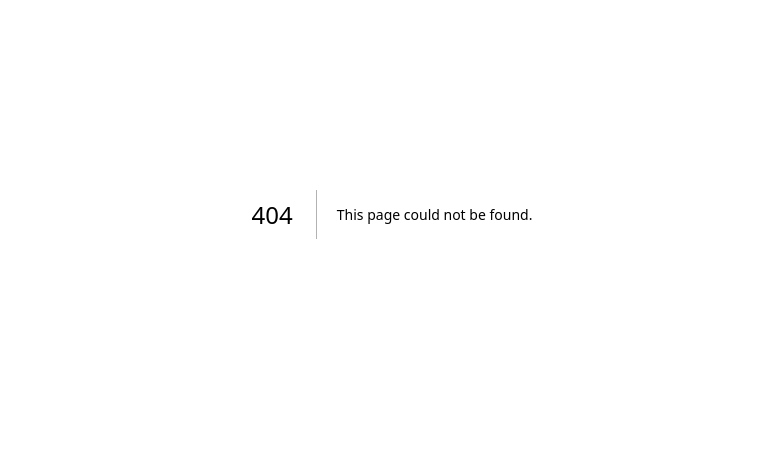
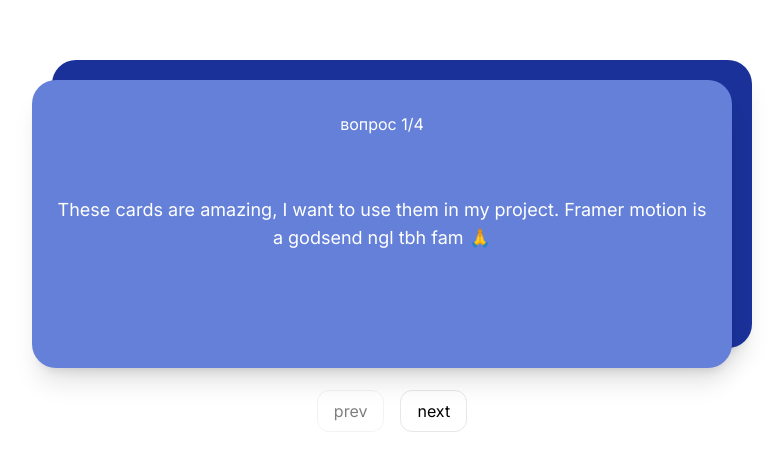
Before and after one commit to GEREGUR/360_assigment, a Next.js app: page /test in a window 1280 px wide. Before the commit this address had no page. Shown: the part 186-656 px from the top of the page, without its empty margins (248-1031 px from the left). Built offline with nearby package versions, Linux system fonts and the light colour scheme.

Commit message:
created card stack

```diff
--- a/app/globals.css
+++ b/app/globals.css
@@ -2,6 +2,12 @@
 @tailwind components;
 @tailwind utilities;
 
+html,
+body,
+:root {
+  height: 100%;
+}
+
 /* *{
     background-color: black;
 } */
--- /dev/null
+++ b/app/test/page.tsx
@@ -0,0 +1,36 @@
+import { CardStack } from '@/components/CardStack';
+
+const CARDS = [
+  {
+    id: 0,
+    content:
+      'These cards are amazing, I want to use them in my project. Framer motion is a godsend ngl tbh fam 🙏',
+  },
+  {
+    id: 1,
+    content:
+      'I dont like this Twitter thing, deleting it right away because yolo. Instead, I would like to call it X.com so that it can easily be confused with adult sites.',
+  },
+  {
+    id: 2,
+    content:
+      'The first rule of Fight Club is that you do not talk about fight club. The second rule of Fight club is that you DO NOT TALK about fight club.',
+  },
+  {
+    id: 3,
+    content: 'test card',
+  },
+];
+
+const TestPage = () => {
+  return (
+    <div className="h-full">
+      <div className="h-full flex items-center justify-center">
+        <CardStack items={CARDS} />
+      </div>
+      {/* <div className="h-full border-t border-2">тут можно тестить свои компоненты, создавая для каждого компонента такой контейнер</div> */}
+    </div>
+  );
+};
+
+export default TestPage;
--- /dev/null
+++ b/components/CardStack.tsx
@@ -0,0 +1,102 @@
+'use client';
+
+import { useState } from 'react';
+import { motion } from 'framer-motion';
+import { cn } from '@/lib/utils';
+
+type Card = {
+  id: number;
+  content: string;
+};
+
+export const CardStack = ({
+  items,
+  offset = 10,
+}: {
+  items: Card[];
+  offset?: number;
+}) => {
+  const [cards, setCards] = useState<Card[]>(items);
+  const [questionNumber, setQuestionNumber] = useState(0);
+  const [isDone, setIsDone] = useState(false);
+
+  const prevCard = () => {
+    if (questionNumber > 0) {
+      setCards((prevCards: Card[]) => {
+        const newArray = [...prevCards];
+        newArray.unshift(newArray.pop()!);
+        return newArray;
+      });
+      setQuestionNumber((prev) => prev - 1);
+    }
+  };
+
+  const nextCard = () => {
+    if (questionNumber + 1 < cards.length) {
+      setCards((prevCards: Card[]) => {
+        const newArray = [...prevCards];
+        newArray.push(newArray.shift()!);
+        return newArray;
+      });
+      setQuestionNumber((prev) => prev + 1);
+    } else {
+      setIsDone(true);
+    }
+  };
+
+  if (!cards.length) return <div>Произошла ошибка.</div>;
+  if (isDone) return <div>Опрос завершен.</div>;
+
+  return (
+    <div className="relative h-72 w-4/5 md:w-[700px]">
+      {cards.map((card, i) => {
+        if (i > 1) return;
+
+        return (
+          <motion.div
+            key={card.id}
+            className={cn(
+              'absolute bg-[#6580D8] h-72 w-full rounded-3xl p-4 shadow-xl shadow-black/[0.1] dark:shadow-white/[0.05] flex flex-col justify-between z-10',
+              card.id % 2 === 0 ? 'bg-[#6580D8]' : 'bg-[#1A3199]',
+              cards.length % 2 !== 0 &&
+                questionNumber + i === cards.length &&
+                'bg-[#1A3199]',
+              i !== 0 && 'z-0'
+            )}
+            animate={{
+              top: i === 0 ? offset : i * -offset,
+              left: i === 0 ? -offset : i * offset,
+              transition: { ease: 'easeIn', duration: 0.3 },
+            }}
+          >
+            <div className="h-full relative text-white">
+              <div className="absolute top-4 text-center w-full">
+                вопрос {questionNumber + 1}/{cards.length}
+              </div>
+              <div className="h-full flex items-center justify-center text-center mx-2 md:text-lg">
+                {card.content}
+              </div>
+            </div>
+          </motion.div>
+        );
+      })}
+      <div className="flex justify-center gap-x-4 pt-80">
+        <button
+          onClick={prevCard}
+          className={cn(
+            'border rounded-xl py-2 px-4',
+            questionNumber === 0 && 'cursor-default opacity-50'
+          )}
+        >
+          prev
+        </button>
+        <button
+          onClick={nextCard}
+          className="border rounded-xl py-2 px-4"
+        >
+          next
+        </button>
+      </div>
+    </div>
+  );
+};
--- a/package.json
+++ b/package.json
@@ -12,6 +12,7 @@
     "@radix-ui/react-slider": "^1.1.2",
     "class-variance-authority": "^0.7.0",
     "clsx": "^2.1.0",
+    "framer-motion": "^11.0.8",
     "lucide-react": "^0.340.0",
     "next": "14.1.0",
     "react": "^18",
```
Also changed, not shown: 1 other file (tests, documents, lock files or other folders).
